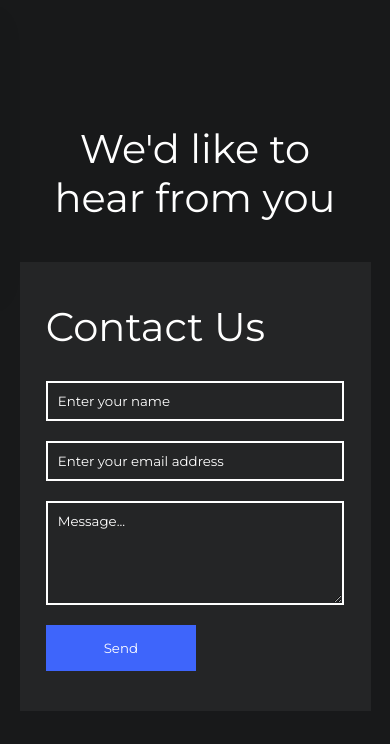
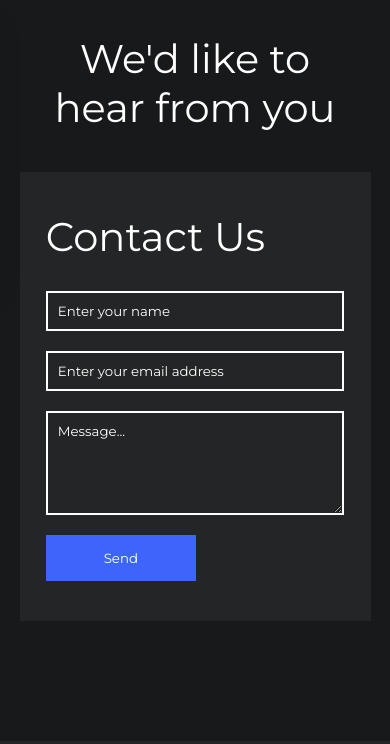
Before and after one commit to ejpalen/Skyblite-productions, a plain HTML site: page contact-us.html in a window 390 px wide. Shown: the part 66-810 px from the top of the page. Drawn offline with Linux system fonts and the light colour scheme.

Commit message:
Update styles2.css

```diff
--- a/styles2.css
+++ b/styles2.css
@@ -189,6 +189,17 @@ footer {
   }
 }
 
+@media only screen and (max-width: 520px) {
+  .contact-header,
+  form {
+    width: 85%;
+  }
+
+  form textarea {
+    width: 100%;
+  }
+}
+
 @media only screen and (max-width: 740px) {
   .contactus-header h1 {
     width: 440px;
@@ -208,17 +219,16 @@ footer {
     text-align: center;
   }
 
-  .contact-header,
-  form {
-    width: 85%;
-  }
-
-  form textarea {
-    width: 100%;
-  }
-
   .contactus-header h1 {
     font-size: 40px;
     width: 281px;
   }
+
+  .wrapper {
+    margin-top: 0;
+  }
+
+  .contactus-header h1 {
+    margin-top: 0px;
+  }
 }
```
